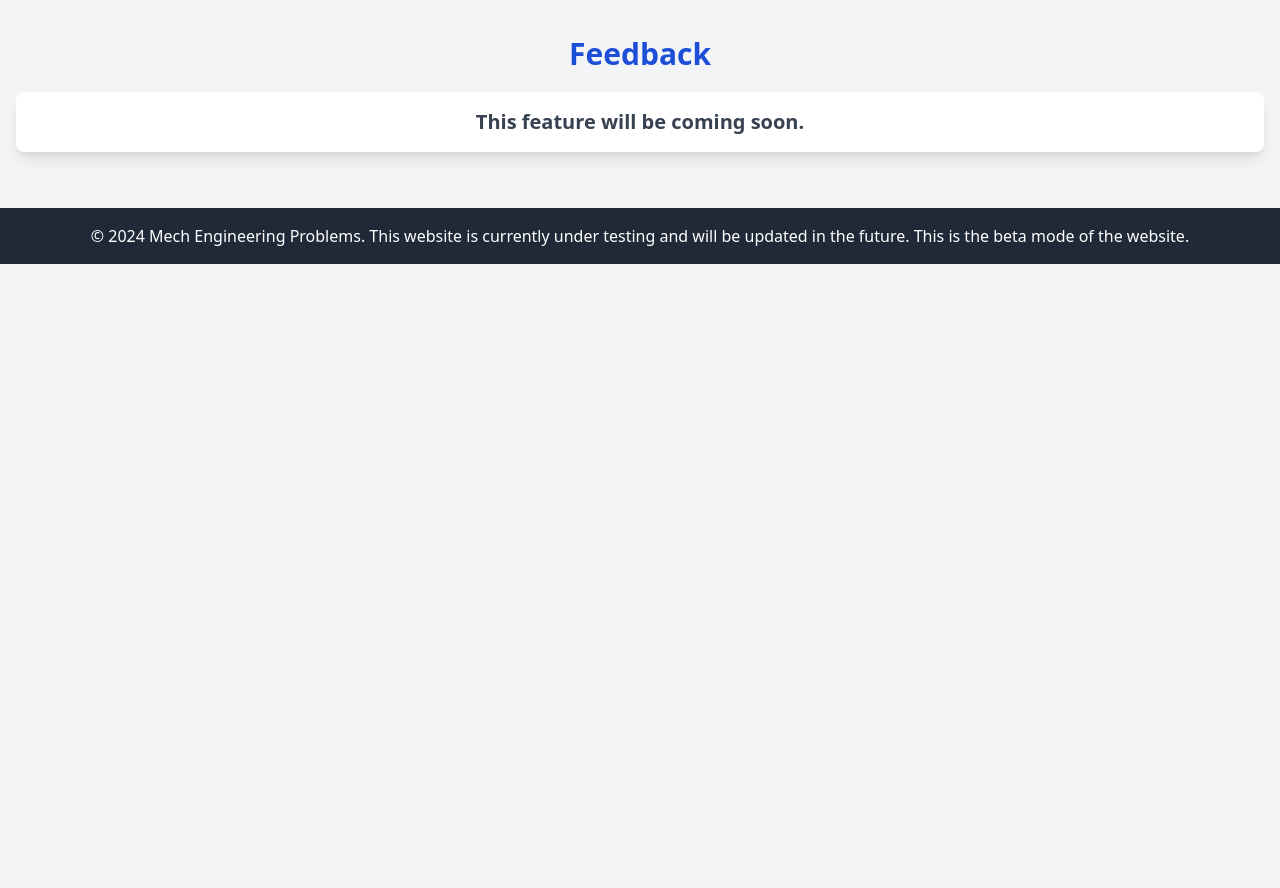
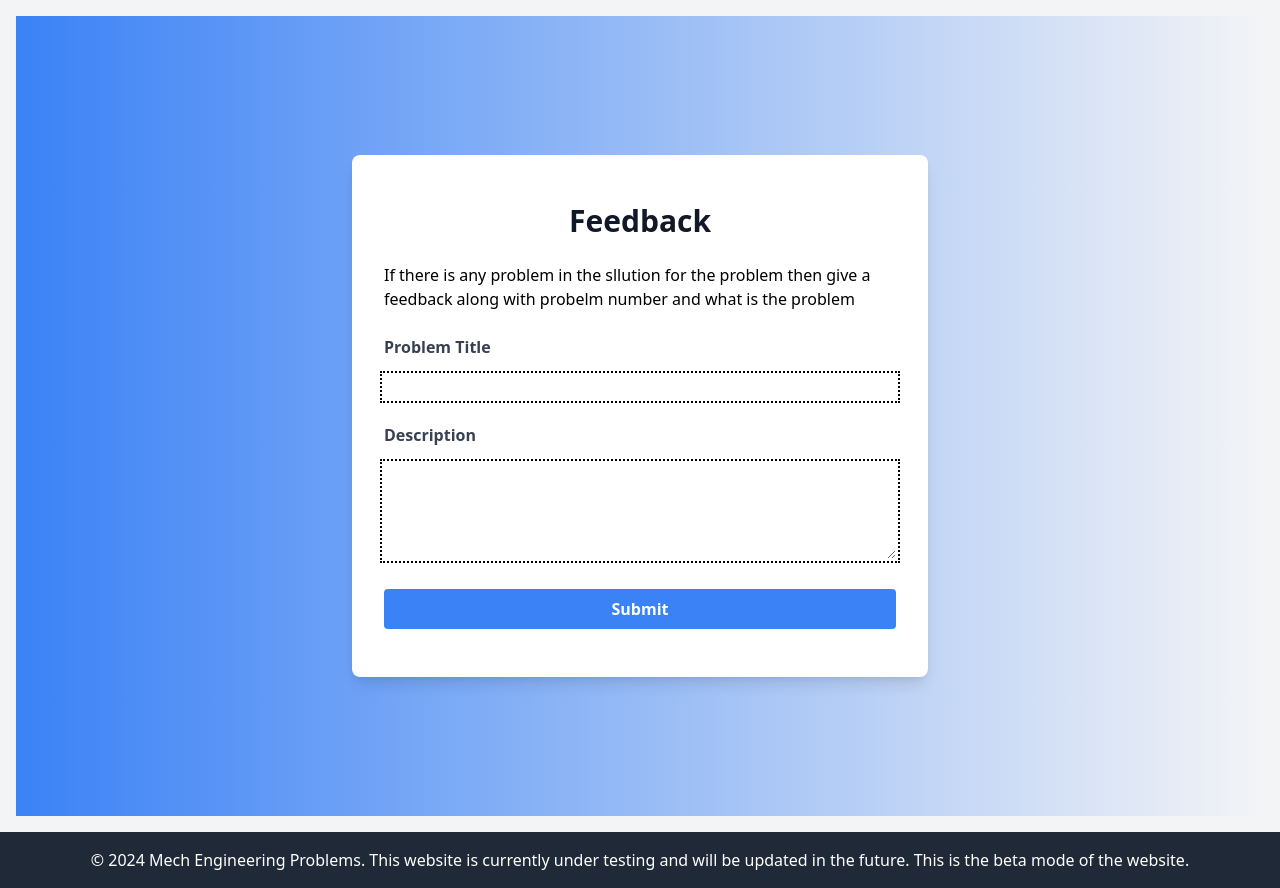
Before and after one commit to vaibhav-gosavi/Mech_website, a Django app: page /feedback/ in a window 1280 px wide. Shown: the part 64-952 px from the top of the page. Before the commit the page ends 328 px from the top, so only its background shows below. Run offline with Django 5.2, Linux system fonts and the light colour scheme.

Commit message:
master branch commit

```diff
--- a/calculations/forms.py
+++ b/calculations/forms.py
@@ -39,6 +39,18 @@ class CustomUserChangeForm(UserChangeForm):
 
             field.widget.attrs['autocomplete'] = 'off'
             field.widget.attrs['aria-label'] = field.label
+
+
+class FeedbackForm(forms.Form):
+    problem_title = forms.CharField(
+        max_length=200,
+        label='Problem Title',
+        widget=forms.TextInput(attrs={'class': 'form-input w-full mt-2'}),
+    )
+    description = forms.CharField(
+        label='Description',
+        widget=forms.Textarea(attrs={'class': 'form-textarea w-full mt-2', 'rows': 4}),
+    )
 
 class HeatTransferForm(forms.Form):
     L1 = forms.FloatField(label='Thickness of layer 1 (m)', widget=forms.NumberInput(attrs={
--- a/calculations/templates/calculations/base.html
+++ b/calculations/templates/calculations/base.html
@@ -38,11 +38,12 @@
         {% endblock %}
     </div>
 
-    <footer class="bg-gray-800 text-white py-4 mt-10">
+    <footer class="bg-gray-800 text-white py-4">
         <div class="container mx-auto text-center">
             <p>&copy; 2024 Mech Engineering Problems. This website is currently under testing and will be updated in the future. This is the beta mode of the website.</p>
         </div>
     </footer>
+
 </body>
 <script>
     document.addEventListener('DOMContentLoaded', function() {
--- a/calculations/templates/calculations/feedback.html
+++ b/calculations/templates/calculations/feedback.html
@@ -3,8 +3,35 @@
 {% block title %}Feedback{% endblock %}
 
 {% block content %}
-    <h1 class="text-3xl font-bold mt-5 mb-5 text-center text-blue-700">Feedback</h1>
-    <div class="bg-white shadow-lg rounded-lg overflow-hidden p-4 text-center">
-        <p class="text-xl font-semibold text-gray-700">This feature will be coming soon.</p>
+<div class="flex items-center justify-center min-h-screen bg-gradient-to-r from-blue-500 to-teal-400">
+    <div class="w-full max-w-xl bg-white shadow-lg rounded-lg px-8 py-12">
+        <h2 class="text-3xl font-bold text-gray-900 mb-6 text-center">Feedback</h2>
+        <p>If there is any problem in the sllution for the problem then give a feedback along with probelm number and what is the problem </p>
+        <br>
+        <form method="post">
+            {% csrf_token %}
+            <div class="mb-6">
+                <label for="id_problem_title" class="block text-gray-700 font-bold mb-2">Problem Title</label>
+                <input type="text" name="problem_title" id="id_problem_title"
+                       class="form-input w-full mt-2 outline-black" required>
+            </div>
+            <div class="mb-6">
+                <label for="id_description" class="block text-gray-700 font-bold mb-2">Description</label>
+                <textarea name="description" id="id_description"
+                          class="form-textarea w-full mt-2 outline-black" rows="4" required></textarea>
+            </div>
+            <button type="submit" class="bg-blue-500 hover:bg-blue-700 text-white font-bold py-2 px-4 rounded w-full">
+                Submit
+            </button>
+        </form>
     </div>
+</div>
+
+<style>
+    /* Input box outline colors */
+    .outline-black:focus {
+        outline: 2px solid black;
+        outline-offset: 2px;
+    }
+</style>
 {% endblock %}
--- a/calculations/templates/calculations/login.html
+++ b/calculations/templates/calculations/login.html
@@ -3,9 +3,10 @@
 {% block title %}Login{% endblock %}
 
 {% block content %}
-<div class="flex items-center justify-center min-h-screen bg-gradient-to-r from-blue-500 to-teal-400">
+<div class="flex items-center justify-center min-h-screen bg-gradient-to-r from-blue-500 to-teal-400 p-4">
     <div class="w-full max-w-lg bg-white shadow-lg rounded-lg px-8 py-12">
         <h2 class="text-3xl font-bold text-gray-900 mb-6 text-center">Login</h2>
+        <p class="text-center text-red-500 mb-4">Note: This registration process is currently only for teachers and professors. Students are not recommended to register or log in at this time.</p>
         <form method="post">
             {% csrf_token %}
             <div class="space-y-6">
@@ -24,7 +25,7 @@
                 </button>
             </div>
             <div class="mt-4 text-center">
-                <a href="#" class="text-sm text-blue-500 hover:text-blue-700">Forgot your password?</a>
+                <a href="{% url 'register' %}" class="text-sm text-blue-500 hover:text-blue-700">If New To Site Register</a>
             </div>
         </form>
     </div>
--- a/calculations/templates/calculations/register.html
+++ b/calculations/templates/calculations/register.html
@@ -3,9 +3,10 @@
 {% block title %}Register{% endblock %}
 
 {% block content %}
-<div class="flex items-center justify-center min-h-screen bg-gradient-to-r from-blue-500 to-teal-400">
+<div class="flex items-center justify-center min-h-screen bg-gradient-to-r from-blue-500 to-teal-400 p-4">
     <div class="w-full max-w-lg bg-white shadow-lg rounded-lg px-8 py-12">
         <h2 class="text-3xl font-bold text-gray-900 mb-6 text-center">Register</h2>
+        <p class="text-center text-red-500 mb-4">Note: This registration process is currently only for teachers and professors. Students are not recommended to register or log in at this time.</p>
         <form method="post">
             {% csrf_token %}
             <div class="space-y-6">
--- a/calculations/urls.py
+++ b/calculations/urls.py
@@ -7,6 +7,7 @@ urlpatterns = [
     path('register/', views.register_view, name='register'),
     path('logout/', views.logout_view, name='logout'),
     path('feedback/', views.feedback, name='feedback'),
+    path('thank-you/', views.thank_you_view, name='thank_you'),
     path('problems/', views.problems, name='problems'),
     path('problem/', views.index, name='problem'),
     path('problem_1/', views.index_1, name='problem_1'),
--- a/calculations/views.py
+++ b/calculations/views.py
@@ -1,11 +1,13 @@
 import json
 from django.shortcuts import render
 from django.contrib.auth.decorators import login_required
-from .forms import HeatTransferForm, HeatTransferForm1, HeatTransferForm2, HeatTransferForm3, HeatTransferForm4, HeatTransferForm5, HeatTransferForm6
+from .forms import FeedbackForm, HeatTransferForm, HeatTransferForm1, HeatTransferForm2, HeatTransferForm3, HeatTransferForm4, HeatTransferForm5, HeatTransferForm6
+from django.core.mail import send_mail
 import numpy as np
 import matplotlib
 matplotlib.use('Agg')
 import matplotlib.pyplot as plt
+from django.conf import settings
 import io
 import urllib
 import base64
@@ -64,7 +66,24 @@ def home(request):
     return render(request, 'calculations/home.html', {'problems': problems})
 
 def feedback(request):
-    return render(request,'calculations/feedback.html')
+    if request.method == 'POST':
+        form = FeedbackForm(request.POST)
+        if form.is_valid():
+            # Send the feedback via email
+            send_mail(
+                'New Problem Reported',
+                f"Problem Title: {form.cleaned_data['problem_title']}\nDescription: {form.cleaned_data['description']}",
+                settings.EMAIL_HOST_USER,  # From email
+                settings.EMAIL_RECIPIENTS,  # To email
+                fail_silently=False,
+            )
+            return redirect('thank_you')
+    else:
+        form = FeedbackForm()
+    return render(request, 'calculations/feedback.html', {'form': form})
+
+def thank_you_view(request):
+    return render(request, 'calculations/thank_you.html')
 
 @login_required(login_url='/login/')
 def problems(request):
```
Also changed, not shown: calculations/templates/calculations/home.html (+9 -5 lines), calculations/templates/calculations/thank_you.html (added, +11 -0 lines), heat_transfer/settings.py (+12 -11 lines).
